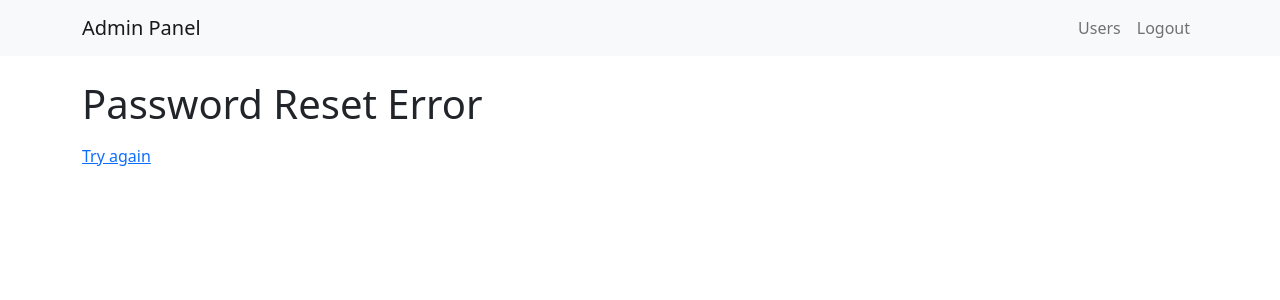
After one commit to chrisgscott/email-sequence-generator-api, a Python web app: template app/templates/forgot_password_error.html in a window 1280 px wide. The commit adds this page. Shown: the top 300 px of the page. Run offline with Jinja, Linux system fonts and the light colour scheme; the template is opened without the code that fills it, so the values that code supplies are empty.

Commit message:
Troubleshooting forgot password flow

```diff
--- a/app/services/user_service.py
+++ b/app/services/user_service.py
@@ -1,3 +1,7 @@
+import logging
+
+logger = logging.getLogger(__name__)
+
 from sqlalchemy.orm import Session
 from app.models.user import User
 from app.models.api_key import APIKey
--- /dev/null
+++ b/app/templates/forgot_password_error.html
@@ -0,0 +1,6 @@
+{% extends "base.html" %}
+{% block content %}
+<h1>Password Reset Error</h1>
+<p>{{ error }}</p>
+<p><a href="/admin/forgot-password">Try again</a></p>
+{% endblock %}
--- a/app/templates/forgot_password_sent.html
+++ b/app/templates/forgot_password_sent.html
@@ -1,7 +1,7 @@
 {% extends "base.html" %}
 
 {% block content %}
-<h2>Password Reset Email Sent</h2>
-<p>If an account exists with the provided email, you will receive instructions to reset your password shortly.</p>
-<p><a href="/admin/login">Return to Login</a></p>
+<h1>Password Reset Email Sent</h1>
+<p>If an account exists for the email address you entered, you will receive a password reset link shortly.</p>
+<p><a href="/admin/login">Return to login</a></p>
 {% endblock %}
```
Also changed, not shown: app/api/admin/admin.py (+14 -1 lines).
